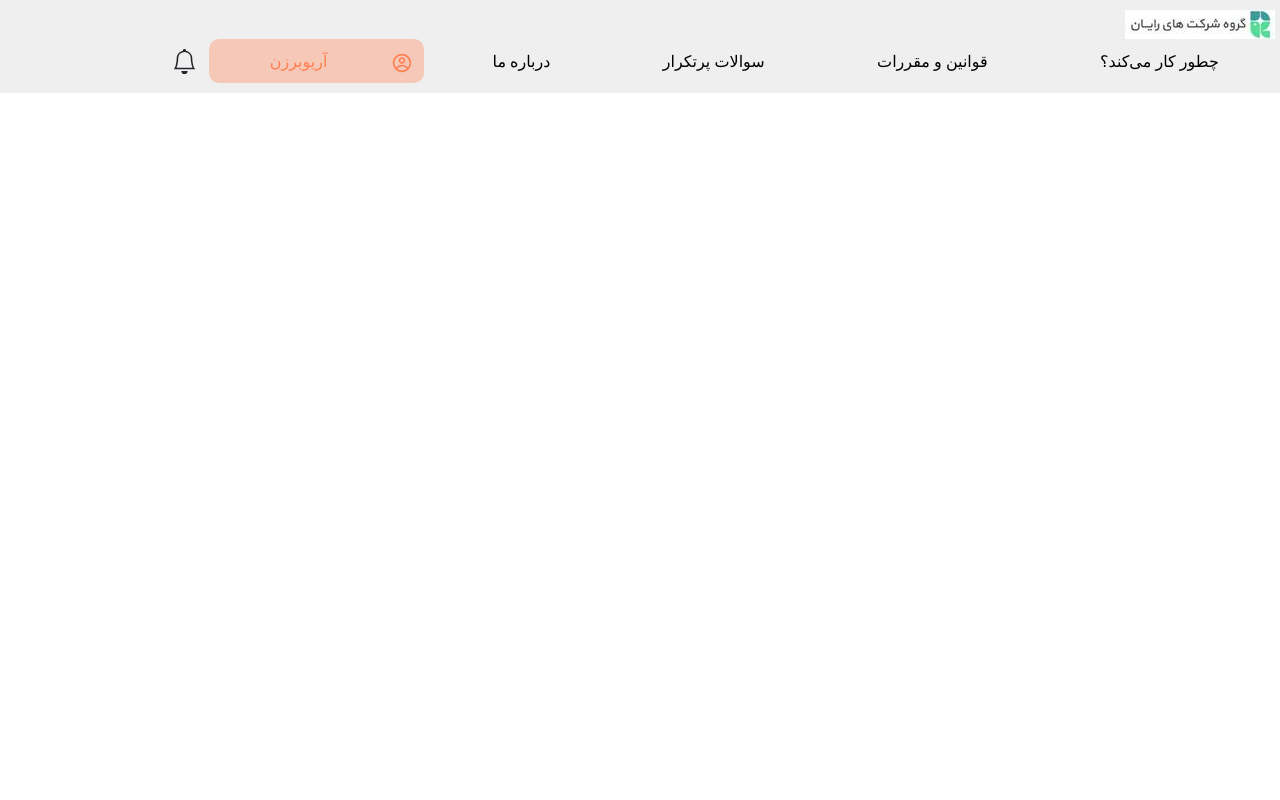
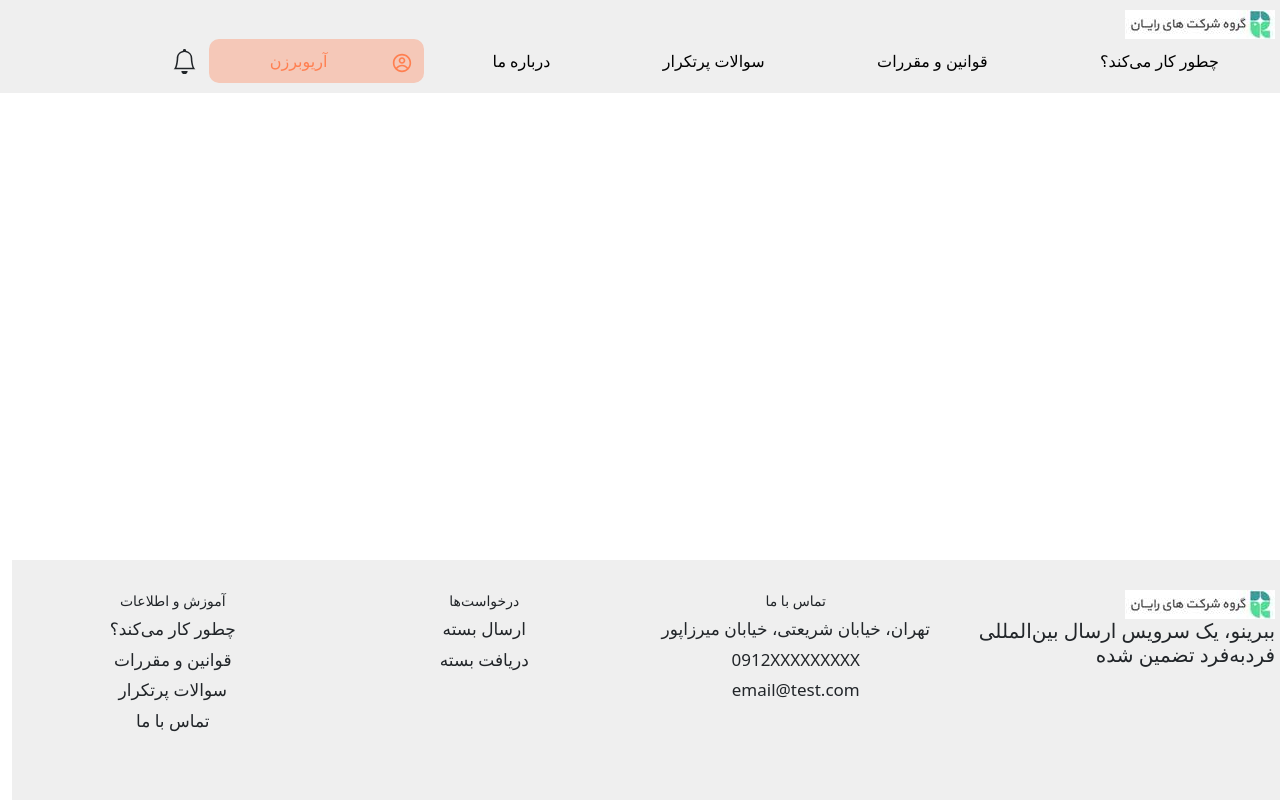
Before and after one commit to abed-eb/React_Profile_Page, a React (Create React App) app in the folder sample-profile/: page / in a window 1280 px wide. Built offline with nearby package versions, Linux system fonts and the light colour scheme.

Commit message:
Worked on Footer

```diff
--- a/sample-profile/src/App.js
+++ b/sample-profile/src/App.js
@@ -1,10 +1,12 @@
 import "./App.css";
+import Footer from "./Components/Footer/Footer";
 import NavBar from "./Components/NavBar/NavBar";
 
 function App() {
   return (
     <div>
       <NavBar />
+      <Footer />
     </div>
   );
 }
--- /dev/null
+++ b/sample-profile/src/Components/Footer/Footer.css
@@ -0,0 +1,21 @@
+.footer {
+  position: fixed;
+  padding: 30px 5px;
+  min-height: 30%;
+  font-size: 16px;
+  bottom: 0;
+  width: 100%;
+  background: #efefef;
+}
+
+.table-item {
+  font-size: 14px;
+  display: flex;
+  justify-content: center;
+  align-items: center;
+  padding-bottom: 5px;
+}
+
+tr {
+  font-size: 17px !important;
+}
--- /dev/null
+++ b/sample-profile/src/Components/Footer/Footer.jsx
@@ -0,0 +1,35 @@
+import "./Footer.css";
+import logo from "../../assets/icons/image002.jpg";
+const Footer = () => {
+  return (
+    <div className="footer row">
+      <div className="col">
+        <div className="w-100">
+          <img alt="logo" src={logo} />
+        </div>
+        <h5>ببرینو، یک سرویس ارسال بین‌المللی فرد‌به‌فرد تضمین شده</h5>
+      </div>
+      <table className="col">
+        <thead className="table-item">تماس با ما</thead>
+        <tr className="table-item">تهران، خیابان شریعتی، خیابان میرزا‌پور</tr>
+        <tr className="table-item">0912XXXXXXXXX</tr>
+        <tr className="table-item">email@test.com</tr>
+      </table>
+      <table className="col">
+        <thead className="table-item">درخواست‌ها</thead>
+        <tr className="table-item">ارسال بسته</tr>
+        <tr className="table-item">دریافت بسته</tr>
+      </table>
+      <table className="col">
+        <thead className="table-item">آموزش و اطلاعات</thead>
+
+        <tr className="table-item">چطور کار می‌کند؟</tr>
+        <tr className="table-item">قوانین و مقررات</tr>
+        <tr className="table-item">سوالات پر‌تکرار</tr>
+        <tr className="table-item">تماس با ما</tr>
+      </table>
+    </div>
+  );
+};
+
+export default Footer;
--- a/sample-profile/src/Components/NavBar/NavBar.jsx
+++ b/sample-profile/src/Components/NavBar/NavBar.jsx
@@ -15,7 +15,7 @@ const NavBar = () => {
   const [userName, setUserName] = useState("آریوبرزن");
   return (
     <div className="navBar">
-      <div className="logo w-100">
+      <div className="w-100">
         <img alt="logo" src={logo} />
       </div>
       <div className="row menu">
```
